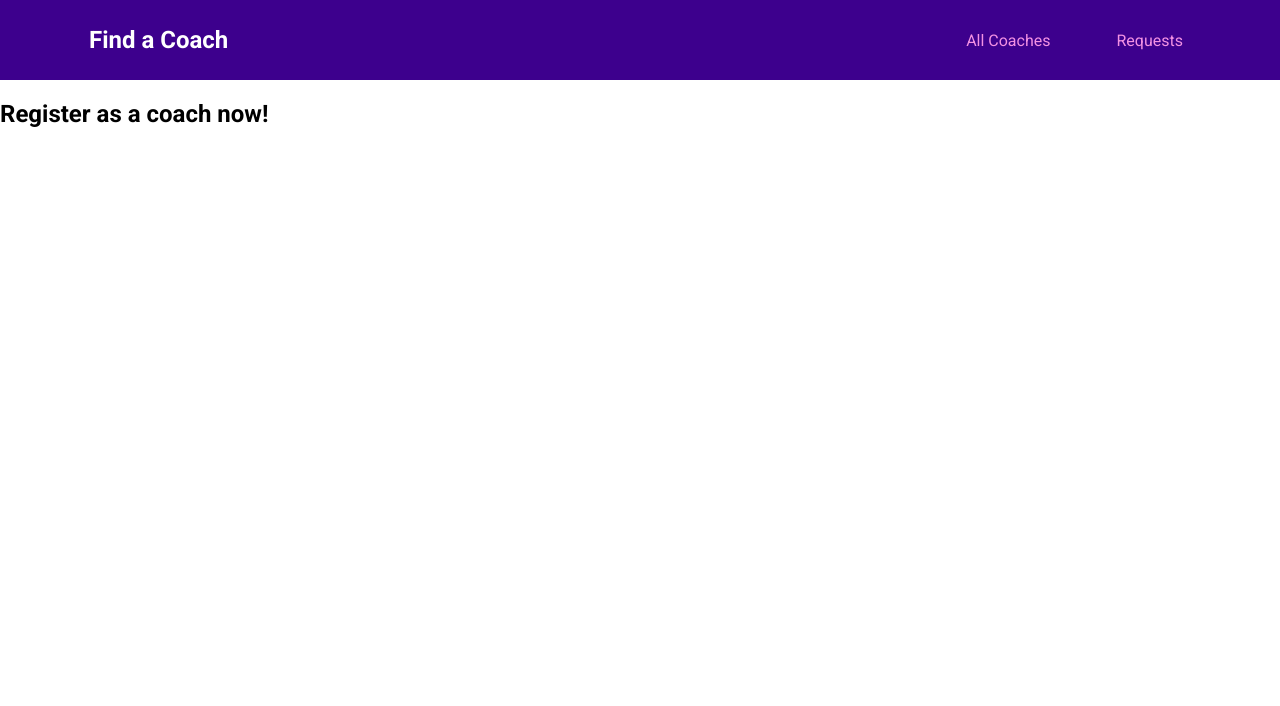
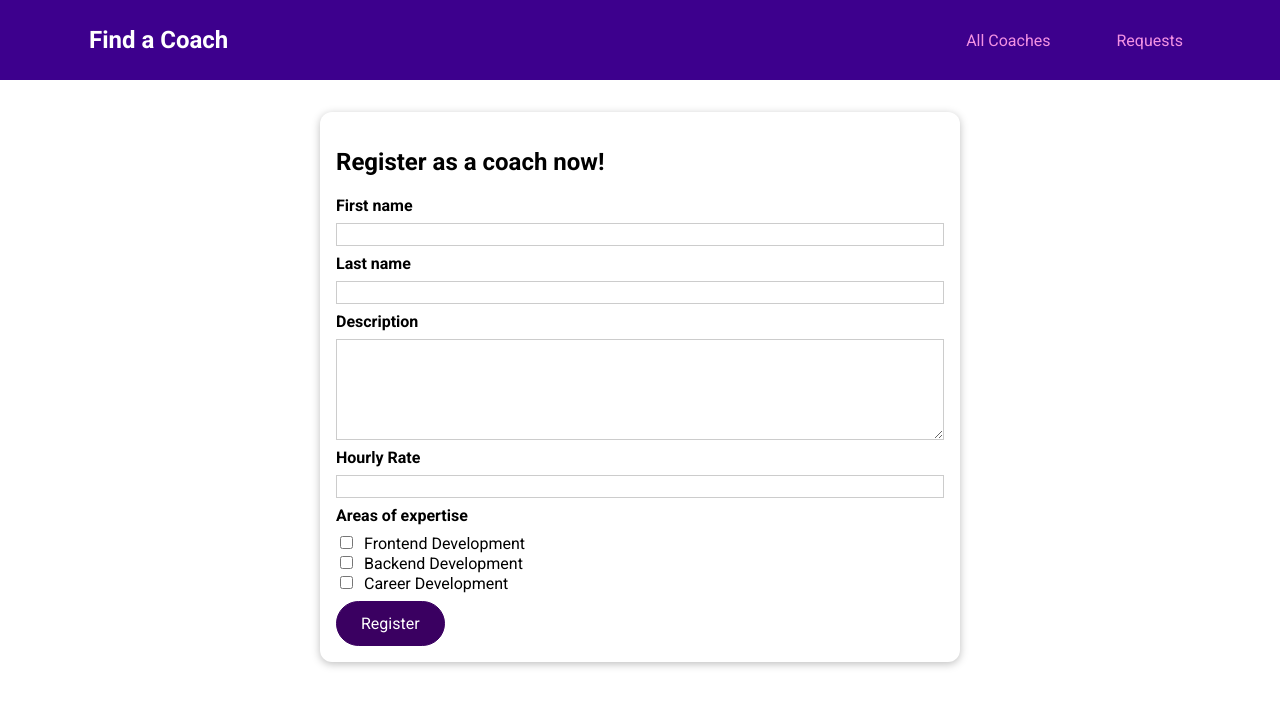
Before and after one commit to refayathaque/vue-coach-finder, a Vue app: page /register in a window 1280 px wide. Shown: the top 706 px of the page. Built offline with nearby package versions, Linux system fonts and the light colour scheme.

Commit message:
Nov 7 152

```diff
--- a/src/components/CoachForm.vue
+++ b/src/components/CoachForm.vue
@@ -1,5 +1,5 @@
 <template>
-  <form>
+  <form @submit.prevent="submitForm">
     <div class="form-control">
       <label for="firstname">First name</label>
       <input type="text" id="firstname" v-model.trim="firstName" />
@@ -10,7 +10,12 @@
     </div>
     <div class="form-control">
       <label for="description">Description</label>
-      <textarea id="description" rows="5" type="text" v-model.trim="description"></textarea>
+      <textarea
+        id="description"
+        rows="5"
+        type="text"
+        v-model.trim="description"
+      ></textarea>
     </div>
     <div class="form-control">
       <label for="hourlyRate">Hourly Rate</label>
@@ -19,15 +24,15 @@
     <div class="form-control">
       <h3>Areas of expertise</h3>
       <div>
-        <input type="checkbox" id="frontend" value="frontend" v-model="areas"/>
+        <input type="checkbox" id="frontend" value="frontend" v-model="areas" />
         <label for="frontend">Frontend Development</label>
       </div>
       <div>
-        <input type="checkbox" id="backend" value="backend" v-model="areas"/>
+        <input type="checkbox" id="backend" value="backend" v-model="areas" />
         <label for="backend">Backend Development</label>
       </div>
       <div>
-        <input type="checkbox" id="career" value="career" v-model="areas"/>
+        <input type="checkbox" id="career" value="career" v-model="areas" />
         <label for="career">Career Development</label>
       </div>
     </div>
@@ -45,6 +50,18 @@ export default {
       rate: null,
       areas: [],
     };
+  },
+  methods: {
+    submitForm() {
+      const formData = {
+        first: this.firstName,
+        last: this.lastName,
+        desc: this.description,
+        rate: this.rate,
+        areas: this.areas,
+      };
+      console.log(formData);
+    },
   },
 };
 </script>
--- a/src/pages/CoachRegistration.vue
+++ b/src/pages/CoachRegistration.vue
@@ -1,5 +1,16 @@
 <template>
   <section>
-    <h2>Register as a coach now!</h2>
+    <base-card>
+      <h2>Register as a coach now!</h2>
+      <CoachForm />
+    </base-card>
   </section>
 </template>
+
+<script>
+import CoachForm from '../components/CoachForm.vue'
+
+export default {
+  components: { CoachForm }
+}
+</script>
```
